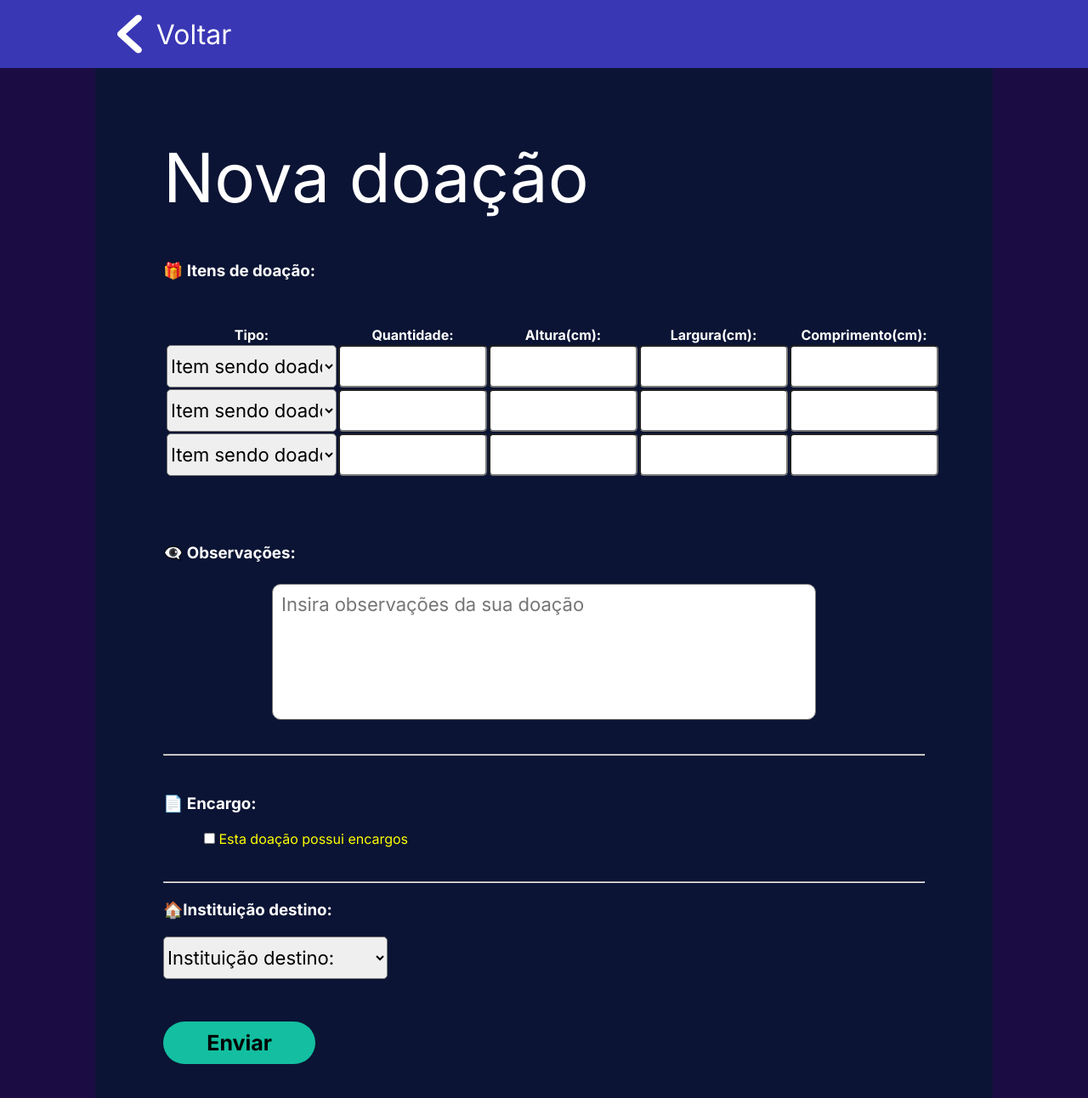
After one commit to Gabriel-M-N-da-Silva/doe5, a PHP site: page /add_donation.php in a window 1280 px wide. The commit adds this page. Shown: the whole page at 85% size. Run offline with PHP 8.4, Linux system fonts and the light colour scheme; data comes from the database, SQL or seed files in the repository; both versions use the stored data as it was after the commit.

Commit message:
Tela de cadastro de nova doação adicionada

```diff
--- /dev/null
+++ b/add_donation.php
@@ -0,0 +1,179 @@
+<html>
+    <head>
+        <meta charset="utf-8">
+        <title>Cadastro</title>
+        <link rel="stylesheet" href="./assets/styles/header.css">
+        <link rel="stylesheet" href="./assets/styles/add_don.css">
+    </head>
+    <body>
+        <header>
+            <a id="voltar"href="donation_screen.php">
+                <img src="./assets/imgs/voltar.svg" alt="Voltar">
+                <h1>Voltar</h1>
+            </a>
+        </header>
+
+        <section id="main">
+            <h2>Nova doação</h2>
+            <div id="don-items">
+
+                <h3>🎁 Itens de doação:</h3>
+                <form id='form-add-don' method="get" action="add_donation_action.php">
+                    <div id="items">
+                        <table id='items-table'>
+                            <tr>
+                                <td>
+                                    <table>
+                                        <thead>
+                                            <tr>
+                                                <th>Tipo:           </th>
+                                                <th>Quantidade:     </th>
+                                                <th>Altura(cm):     </th>
+                                                <th>Largura(cm):    </th>
+                                                <th>Comprimento(cm):</th>
+                                            </tr>
+                                        </thead>
+                                        <tbody>
+
+                                        <?php
+                                            include('conn.php');
+
+                                            $sql = "SELECT * FROM TBItemDoacao ORDER BY tipo";
+                                            $result1 = $conn->query($sql);
+                                            $result2 = $conn->query($sql);
+                                            $result3 = $conn->query($sql);
+
+                                            $required = 'required';
+                                            for($i = 0; $i < 3; $i++){
+                                                if($i > 0){
+                                                    $required = '';
+                                                }
+
+                                                echo "
+                                                    <tr>
+                                                        <td>
+                                                            <select class='item-input-select' name='tipo-".$i."'".$required.">
+                                                                <option value='' disabled selected>Item sendo doado:</option>";
+
+
+                                                                while($row = $result1->fetch_assoc()){
+                                                                    echo "<option value='".$row['id']."'>".ucfirst($row['tipo'])."</option>";
+                                                                }
+
+                                                                if($i == 1){
+                                                                    $required = '';
+                                                                    while($row2 = $result2->fetch_assoc()){
+                                                                        echo "<option value='".$row2['id']."'>".ucfirst($row2['tipo'])."</option>";
+                                                                    }
+                                                                }
+
+                                                                if($i == 2){
+                                                                    while($row3 = $result3->fetch_assoc()){
+                                                                        echo "<option value='".$row3['id']."'>".ucfirst($row3['tipo'])."</option>";
+                                                                    }
+                                                                }
+
+                                                           echo"
+                                                            </select>
+                                                        </td>
+                                                        <td>
+                                                            <input class='item-input-info-number' type='number' name='qtd-".$i."' min='0'".$required."/><!--Para todos-->
+                                                        </td>
+                                                        <td>
+                                                            <input class='item-input-info-number' type='number' name='alt-".$i."' min='0'/></br><!--Para Colchao,cobertor,mesa e sofa-->
+                                                        </td>
+                                                        <td>
+                                                            <input class='item-input-info-number' type='number' name='lar-".$i."' min='0'/></br><!--Para Colchao,cobertor,mesa e sofa-->
+                                                        </td>
+                                                        <td>
+                                                            <input class='item-input-info-number' type='number' name='com-".$i."' min='0'/></br><!--Para Colchao,cobertor,mesa e sofa-->
+                                                        </td>
+                                                        </td>
+                                                    </tr>
+
+                                                ";
+                                            }
+                                        ?>
+                                        </tbody>
+                                    </table>
+                                </td>
+                            </tr>
+                        </table>
+                </div>
+            </div>
+
+                <div id="observacoes">
+                    <h3>👁️‍🗨️ Observações:</h3>
+                    <textarea
+                        class="description"
+                        id="descr_don"
+                        name="descr_don"
+                        cols="30"
+                        rows="10"
+                        placeholder="Insira observações da sua doação"
+                        maxlength="300"
+                        ></textarea>
+                </div>
+                <br>
+                <br>
+                <hr>
+                <br>
+                <div id="encargos">
+                    <h3>📄 Encargo:</h3>
+                    <br>
+                    <div id="encargos-check-field">
+                    &emsp;&emsp;&emsp;<input type="checkbox" name="encargo" id="encargo-option"> Esta doação possui encargos
+                    </div>
+                    <textarea
+                        class="description hidden"
+                        name="descr_enc"
+                        class='hidden'
+                        id="descr_enc"
+                        cols="30"
+                        rows="10"
+                        placeholder="Insira a descrição dos seus encargos"
+                        maxlength="300"
+                        ></textarea>
+                </div>
+                <br>
+                <br>
+                <hr>
+                <br>
+                <h3>🏠Instituição destino:</h3>
+                <div id="instituicaoBeneficente">
+                    <br>
+                    <select name="instituicaoBeneficente" id="instituicaoBeneficente-select" required>
+                        <option value="" disabled selected>Instituição destino:</option>
+                        <?php
+                            $resultInst = $conn->query('SELECT idInstituicao, razaoSocial FROM TBInstituicao');
+
+
+                            while($rowInst = $resultInst->fetch_assoc()){
+                                echo "<option value=".$rowInst['idInstituicao']." >".$rowInst['razaoSocial']."</option>";
+                                $inst = $rowInst['idInstituicao'];
+                            }
+                        ?>
+                    </select>
+                </div>
+                <input id='btn-submit' type="submit" value="Enviar"/>
+            </form>
+        </section>
+    </body>
+
+    <script>
+        let check = document.querySelector('#encargo-option');
+        let encargoDesc = document.querySelector('#descr_enc');
+
+        check.addEventListener('click',
+            function showEncargo(){
+                if(check.checked){
+                    encargoDesc.classList.remove('hidden')
+                } else {
+                    encargoDesc.classList.add('hidden')
+                }
+            }
+        );
+
+
+    </script>
+</html>
--- /dev/null
+++ b/assets/styles/add_don.css
@@ -0,0 +1,123 @@
+@import url('./fonts.css');
+@import url('./colors.css');
+
+*{
+    padding: 0px;
+    margin: 0px;
+}
+
+body{
+    background-color: var(--blue-1-color);
+}
+
+textarea{
+    resize: none;
+}
+
+#main{
+    width: 70vw;
+    margin: auto;
+    background-color: var(--blue-2-color);
+    padding: 10vh 10vh 5vh 10vh;
+}
+
+th,h3{
+    color: white;
+}
+
+h2{
+    color: white;
+    font-size: 80px;
+    font-weight: 400;
+}
+
+.icon{
+    background-color: white;
+    border-radius: 100%;
+    width: 25px;
+    height: 25px;
+    padding: 10px;
+}
+
+#form-add-don{
+    display: flex;
+    flex-direction: column;
+    align-items: space-around;
+}
+
+#don-items{
+    margin-top: 50px;
+}
+
+#items-table{
+    margin-top: 50px;
+    margin-bottom: 50px;
+}
+
+.item-input-select{
+    border-radius: 5px;
+    font-size: 22px;
+    width: 200px;
+    height: 50px;
+}
+
+
+.item-input-info-number{
+    border-radius: 5px;
+    text-align: center;
+    font-size: 22px;
+    width: 175px;
+    height: 50px;
+}
+
+.description{
+    width: 50vw;
+    height: 20vh;
+    align-self: center;
+    color: black;
+    font-size: 22px;
+    padding: 10px;
+    margin-top: 25px;
+    border-radius: 10px;
+}
+
+#encargos-check-field{
+    color: yellow;
+}
+
+#observacoes, #encargos{
+    display: flex;
+    flex-direction: column;
+    margin: 25px 0px 0px 0px;
+}
+
+#instituicaoBeneficente-select{
+    border-radius: 5px;
+    font-size: 22px;
+    width: fit-content;
+    height: 50px;
+}
+
+
+
+#btn-submit{
+    font-weight: bold;
+    color: black;
+    width: 14vw;
+    height: 2em;
+    font-size: 25px;
+    border: none;
+    border-radius: 100px;
+    background-color: var(--cian-1-color);
+    cursor: pointer;
+    align-self: center;
+    margin-top: 50px;
+}
+
+#btn-submit:hover{
+    background-color: var(--cian-2-color);
+}
+
+.hidden{
+    display: none;
+}
--- a/donation_screen.php
+++ b/donation_screen.php
@@ -22,7 +22,7 @@
                 <button id='btn-search' type='submit' value='' aria-label='Pesquisar'><svg xmlns="http://www.w3.org/2000/svg" viewBox="0 0 512 512"><path d="M416 208c0 45.9-14.9 88.3-40 122.7L502.6 457.4c12.5 12.5 12.5 32.8 0 45.3s-32.8 12.5-45.3 0L330.7 376c-34.4 25.2-76.8 40-122.7 40C93.1 416 0 322.9 0 208S93.1 0 208 0S416 93.1 416 208zM208 352c79.5 0 144-64.5 144-144s-64.5-144-144-144S64 128.5 64 208s64.5 144 144 144z"/></svg></button>
             </form>
         </section>
-        <a id='add-new-donation' href="./new_donation.html">
+        <a id='add-new-donation' href="./add_donation.php">
             <svg xmlns="http://www.w3.org/2000/svg" viewBox="0 0 448 512"><path d="M256 80c0-17.7-14.3-32-32-32s-32 14.3-32 32V224H48c-17.7 0-32 14.3-32 32s14.3 32 32 32H192V432c0 17.7 14.3 32 32 32s32-14.3 32-32V288H400c17.7 0 32-14.3 32-32s-14.3-32-32-32H256V80z"/></svg>
         </a>
     </body>
```
Also changed, not shown: add_donation_action.php (added, +113 -0 lines), assets/doe_em_5.sql (+2 -17 lines), assets/imgs/donations.svg (added), assets/imgs/encargo.svg (added), assets/imgs/observacoes.svg (added).
